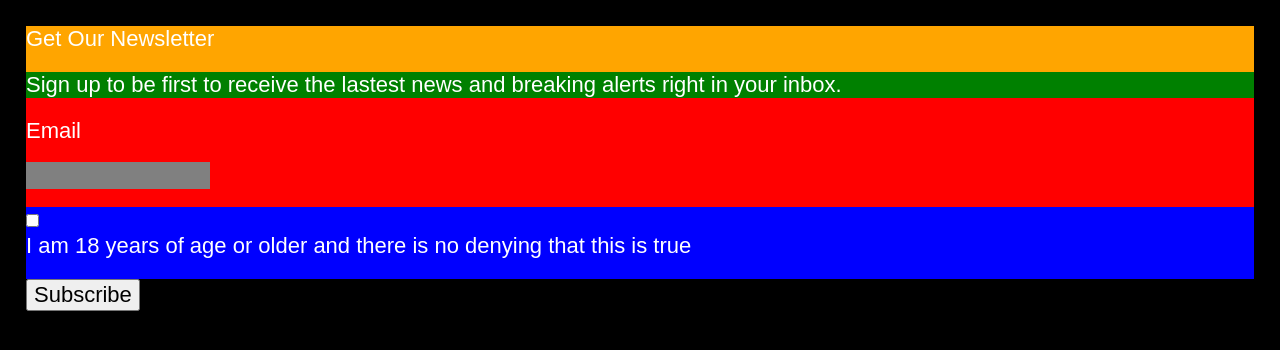
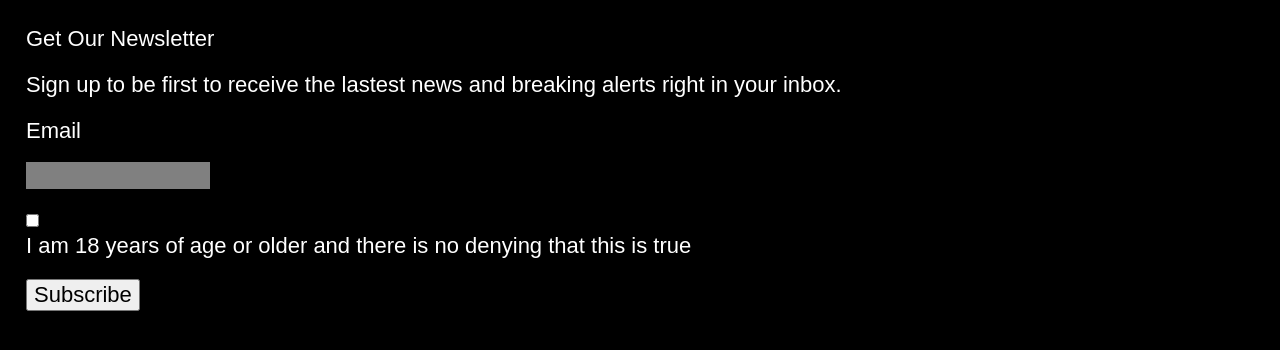
Before and after one commit to jsocorrospring2018/ITMD362Lab3, a plain HTML site: page index.html in a window 1280 px wide. Drawn offline with nearby package versions, Linux system fonts and the light colour scheme; a web font is replaced by a local one.

Commit message:
I removed the color padding guides as a final product

```diff
--- a/css/screen.css
+++ b/css/screen.css
@@ -211,20 +211,20 @@ label {
 #textE{
   color:white;
   padding: 40px;
-  background-color: purple;
+  /*background-color: purple;*/
 }
 
 #input-email{
   color:white;
   padding-bottom: 10px;
   padding-top: 10px;
-  background-color: red;
+  /*background-color: red; */
 }
 .contain{
   flex-direction: row;
   color:white;
   padding-top:: 40px;
-  background-color: blue;
+/*  background-color: blue; */
   margin: auto;
   overflow: hidden;
   padding-bottom:20px;
@@ -240,12 +240,12 @@ label {
 #textH1{
   color:white;
   padding-bottom: 20px;
-  background-color: orange;
+  /*background-color: orange; */
 }
 
 #textP{
   color:white;
-  background-color: green;
+  /*background-color: green;*/
   padding: : 50px;
 }
 
@@ -265,3 +265,5 @@ body{
 /* ===== MODULAR STYLES ===== */
 
 /* ===== STATE STYLES ======= */
+
+/* Jorell Socorro ITMD 362 Lab3
```
